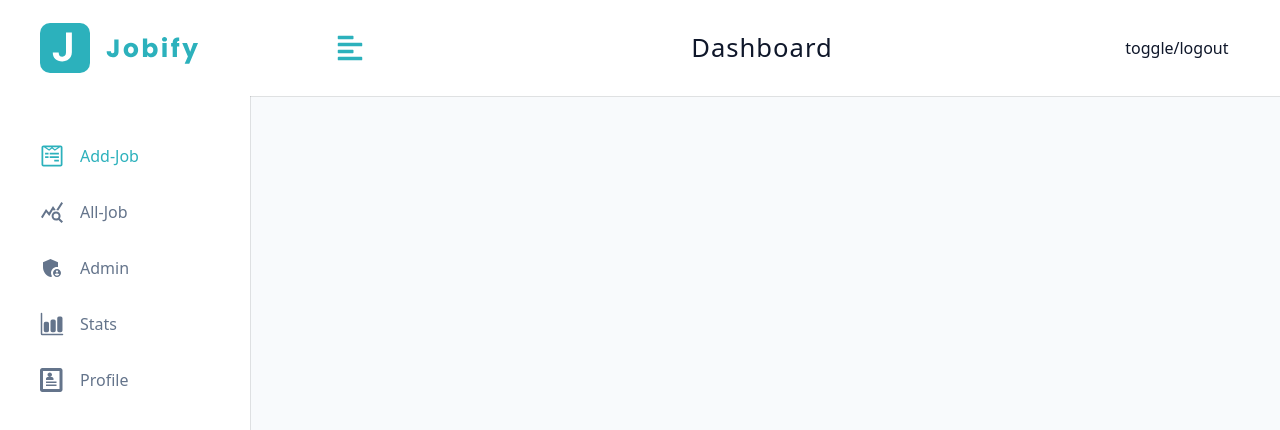
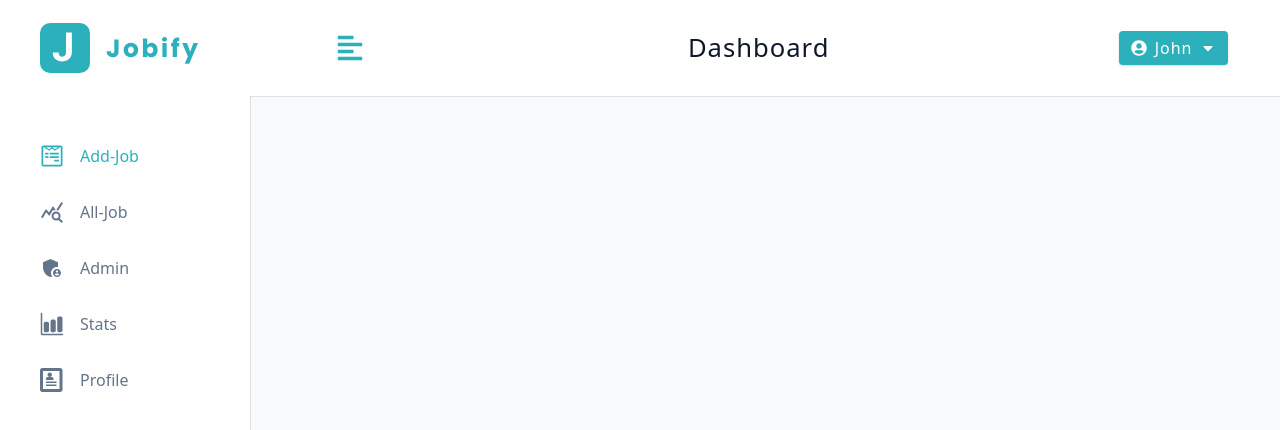
Before and after one commit to rajputanax/l-jobify-app, a React (Vite) app: page /dashboard in a window 1280 px wide. Shown: the top 430 px of the page. Built offline with nearby package versions, Linux system fonts and the light colour scheme.

Commit message:
changes made to make a clear diffrence

```diff
--- a/src/assets/wrappers/SmallSidebar.js
+++ b/src/assets/wrappers/SmallSidebar.js
@@ -16,7 +16,7 @@ const Wrapper = styled.aside`
     transition: var(--transition);
     visibility: hidden;
   }
-  .show-sidebar {
+  .show-small--sidebar {
     z-index: 99;
     opacity: 1;
     visibility: visible;
--- /dev/null
+++ b/src/components/LogoutContainer.jsx
@@ -0,0 +1,27 @@
+import React from 'react'
+import Wrapper from '../assets/wrappers/LogoutContainer'
+import { FaUserCircle, FaCaretDown , FaCaretUp } from 'react-icons/fa'
+import { useState } from 'react'
+import { useDashBoardContext } from '../assets/Pages/DashboardLayout'
+
+const LogoutContainer = () => {
+    const [showLogOut, setShowLogout] = useState(false)
+    const { user, logoutUser } = useDashBoardContext()
+    return (
+        <Wrapper>
+            <button type="button"
+                className='btn logout-btn'
+                onClick={() => setShowLogout(!showLogOut)} >
+                <FaUserCircle />
+                {user?.name}
+                {!showLogOut?  <FaCaretDown />  : <FaCaretUp /> }
+                <div className={showLogOut ? 'show-dropdown dropdown ':' dropdown'}>
+                    <button type="button" className='dropdown-btn' onClick={logoutUser}>Logout</button>
+                </div>
+
+            </button>
+        </Wrapper>
+    )
+}
+
+export default LogoutContainer
--- a/src/components/Navbar.jsx
+++ b/src/components/Navbar.jsx
@@ -2,6 +2,7 @@ import Wrapper from '../assets/wrappers/Navbar';
 import Logo from './Logo';
 import { FaAlignLeft } from 'react-icons/fa';
 import { useDashBoardContext } from '../assets/Pages/DashboardLayout';
+import LogoutContainer from './LogoutContainer';
 
 
 const Navbar = () => {
@@ -17,7 +18,7 @@ const Navbar = () => {
         <Logo/>
         <h4 className="logo-text">dashboard</h4>
       </div>
-      <div className="btn-container">toggle/logout</div>
+      <div className="btn-container"><LogoutContainer/></div>
       </div>
     </Wrapper>
   )
--- a/src/components/SmallSidebar.jsx
+++ b/src/components/SmallSidebar.jsx
@@ -11,7 +11,7 @@ const SmallSidebar = () => {
     <Wrapper>
 
 
-      <div className={ showSidebar ? ' show-sidebar  sidebar-container ':' sidebar-container'}>
+      <aside className={ showSidebar ? ' show-small--sidebar  sidebar-container ':' small sidebar-container'}>
 
         <div className="content">
           <button type="button" className='close-btn' onClick={toggleSidebar}>
@@ -23,7 +23,7 @@ const SmallSidebar = () => {
           <NavLinks isSmallSidebar />
         </div>
 
-      </div>
+      </aside>
 
 
 
```
